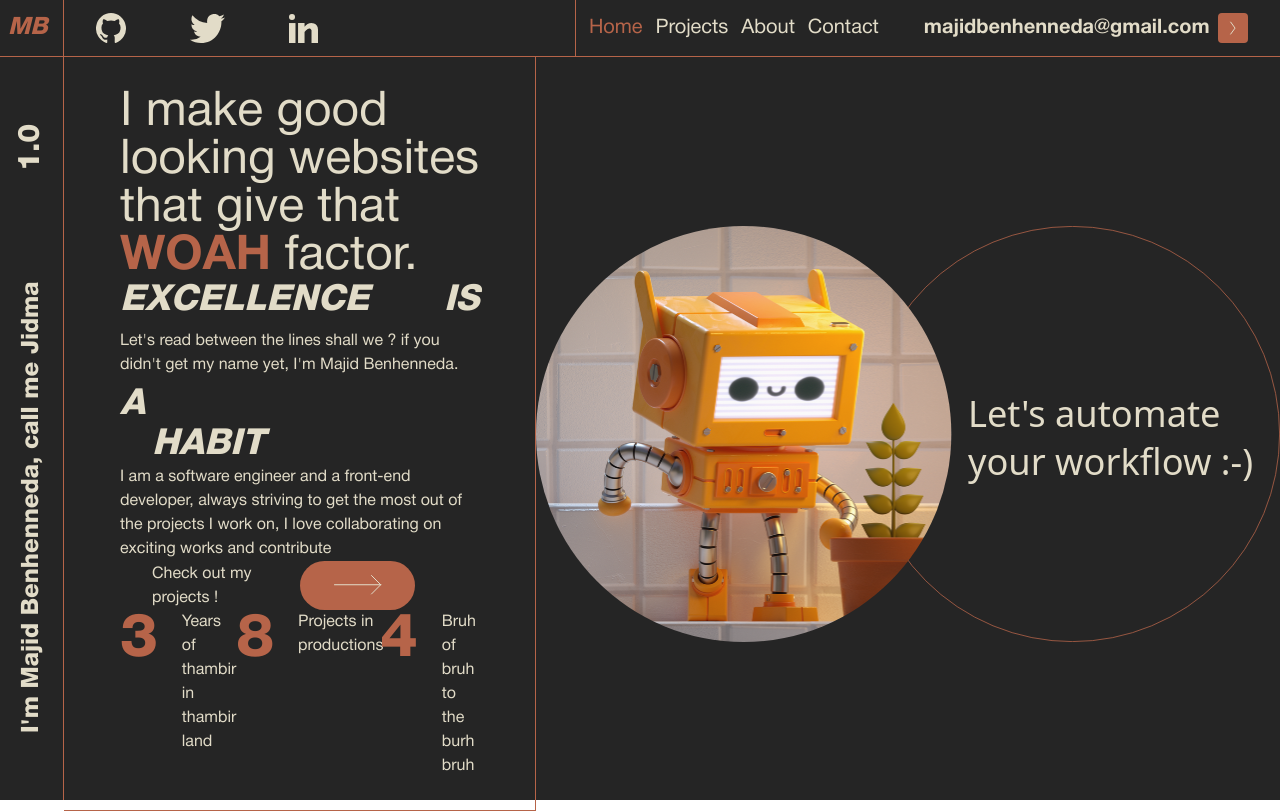
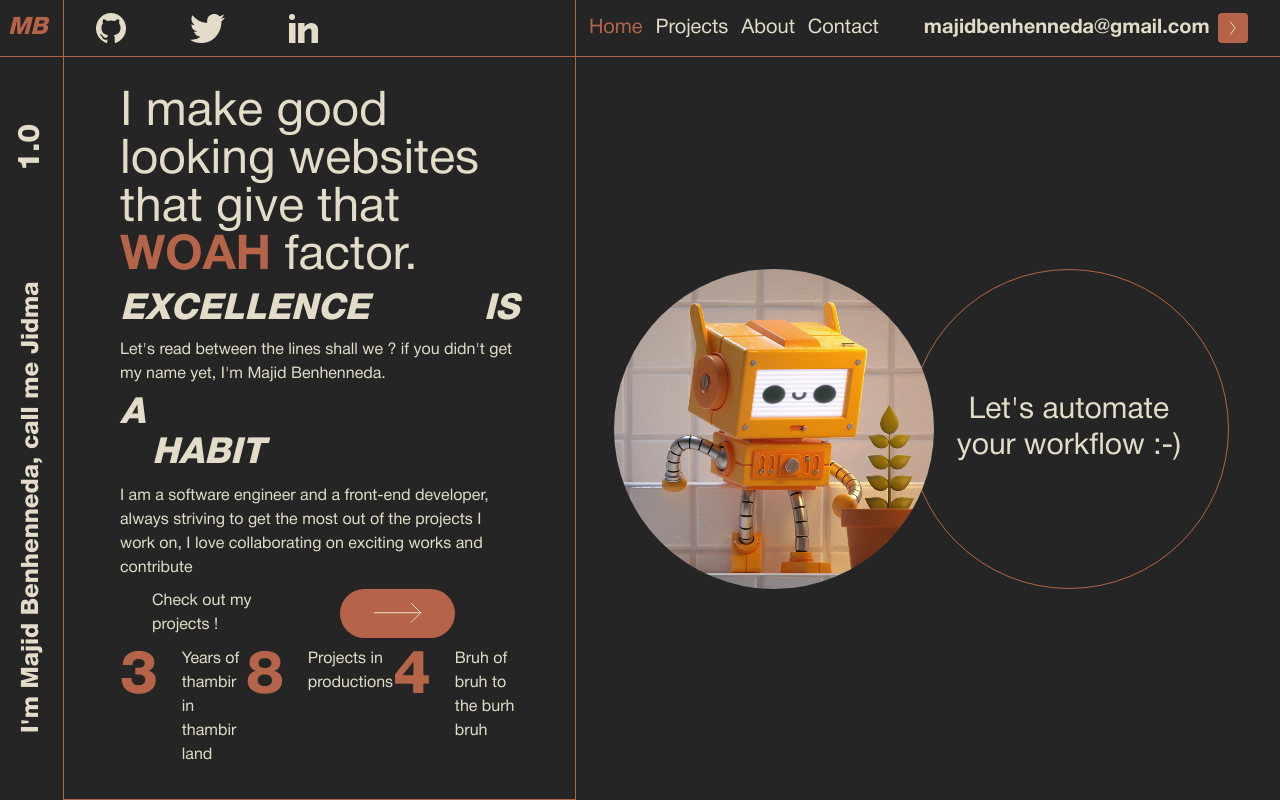
Before and after one commit to Jidmaa/portfolio, a React (Create React App) app: page / in a window 1280 px wide. Built offline with nearby package versions, Linux system fonts and the light colour scheme.

Commit message:
feat: 🎸 updated some stuff that I actually forgot lol

```diff
--- a/src/App.js
+++ b/src/App.js
@@ -6,7 +6,7 @@ function App() {
   return (
     <>
       {" "}
-      <div className="h-screen flex flex-col bg-bg">
+      <div className="max-h-full flex flex-col bg-bg">
         <Navbar>{["Home", "Works", "Contacts"]}</Navbar> <Home />
       </div>{" "}
     </>
--- a/src/Components/Home.js
+++ b/src/Components/Home.js
@@ -72,8 +72,17 @@ export default function Home() {
             </div>
           </div>
         </div>
-        <div className="text-text flex items-center jusitfy-center ">
-          <img src={robot} />
+        <div className="text-text h-max relative flex items-center w-55 justify-center ">
+          <div className="mycircles ">
+            <div>
+              {" "}
+              <img src={robot} className="robot" alt="robot" />{" "}
+            </div>
+            <div className="text-3xl  contained">
+              {" "}
+              Let's automate your workflow :-){" "}
+            </div>{" "}
+          </div>
         </div>
       </div>
     </>
--- a/src/index.css
+++ b/src/index.css
@@ -72,7 +72,7 @@
   font-style: normal;
   font-display: swap;
 }
-
+/*
 
 
 .circle {
@@ -86,4 +86,46 @@
   background: #3AAFC9;
   color: white;
   right: 25%
+  } */
+  .w-55 {
+  width: 55%;
   }
+  .circle {
+    width: 25vw;
+    display: flex;
+    vertical-align: middle;
+    border-radius: 50%; /* may require vendor prefixes */
+    border: 2px solid #B66449;
+    justify-content: center;
+    align-items: center;
+    padding-left: 45px;
+
+  }
+  .mycircles{
+    display: inline-flex;
+    width:62vw;
+  }
+  .mycircles:after {
+    content: "";
+    display: table;
+    clear: both;
+  }
+  .contained {
+    border:1px solid #B66449;
+    padding: 0 2vw;
+    text-align: center;
+  }
+  .mycircles div{
+    display: flex;
+    align-items: center;
+    box-sizing:border-box;
+    height:25vw;
+    float:left;
+    width:25vw;
+    margin-right:1vw;
+    border-radius:50%;
+  }
+ .robot {
+   position: relative;
+   left: 3vw;
+ }
```
Also changed, not shown: src/assets/robot.svg.
